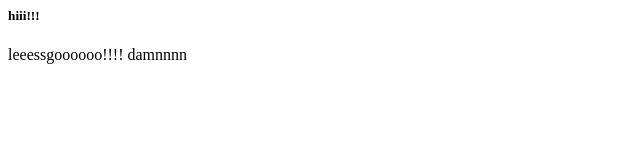
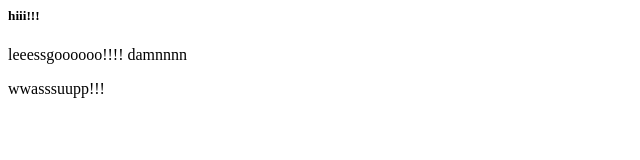
Before and after one commit to hitesh0806/git-6, a plain HTML site: page index.html in a window 1280 px wide. Shown: the whole page, without its empty margins (0-640 px from the left). Drawn offline with Linux system fonts and the light colour scheme.

Commit message:
added wassup

```diff
--- a/index.html
+++ b/index.html
@@ -1,2 +1,3 @@
 <h5>hiii!!!</h5>
 <p>leeessgoooooo!!!! damnnnn</p>
+<p>wwasssuupp!!!</p>
```
